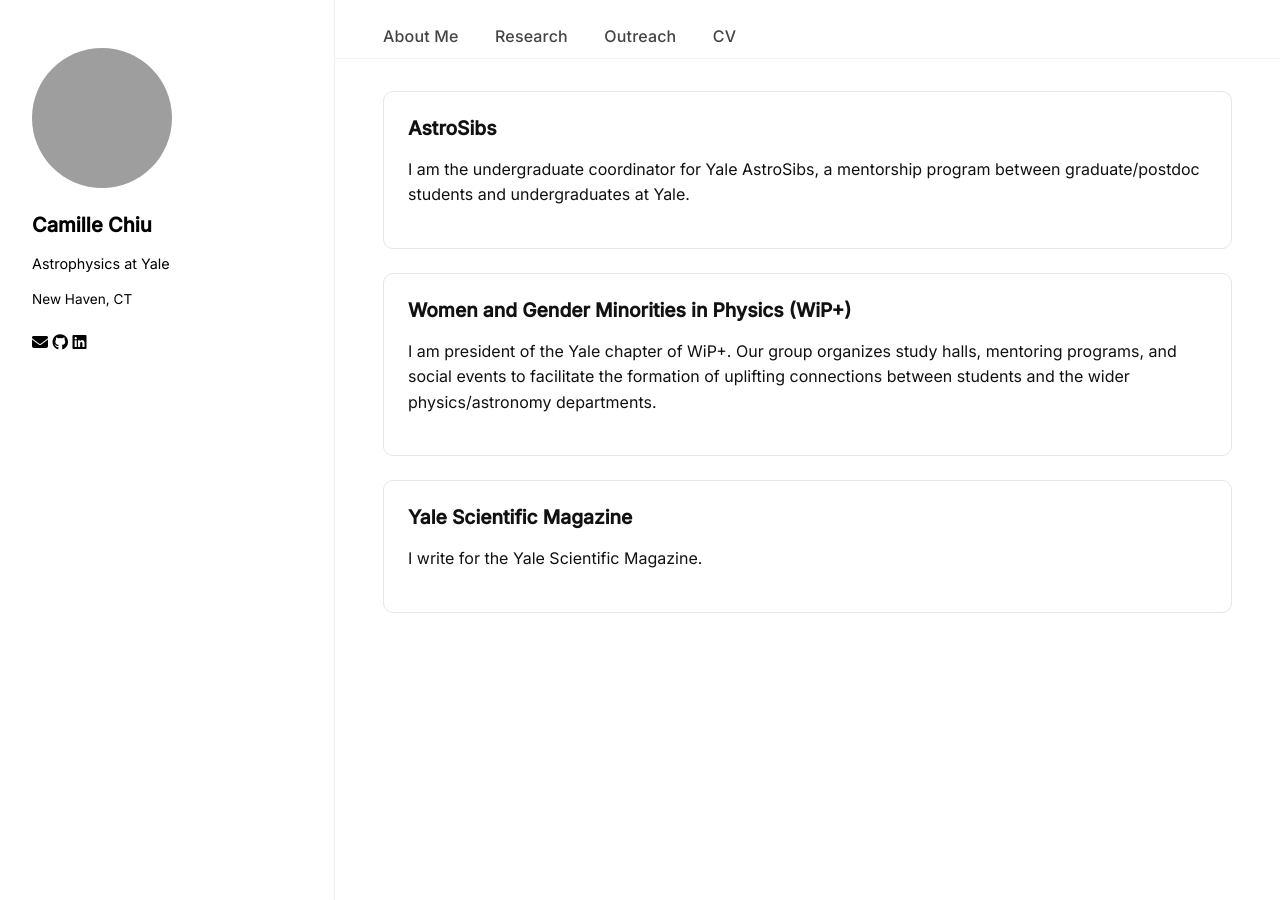
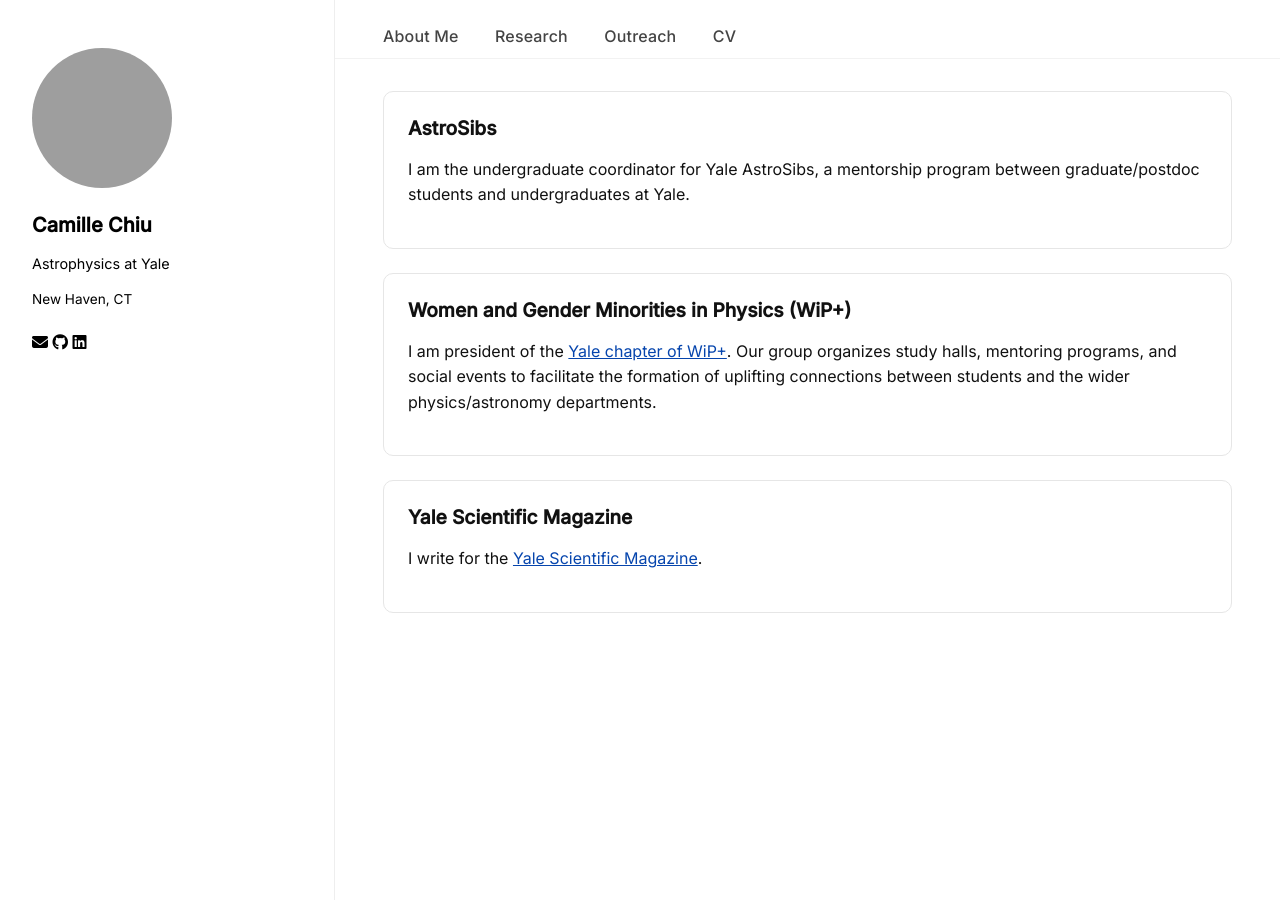
Before and after one commit to camchiu/camchiu.github.io, a Jekyll site: the page built from outreach.md, in a window 1280 px wide. Built offline with Jekyll 4.4.1, drawn with Linux system fonts in a browser that asks for light colours; grey boxes are pictures that could not be loaded.

Commit message:
Update main.scss

```diff
--- a/assets/css/main.scss
+++ b/assets/css/main.scss
@@ -167,6 +167,15 @@
   transition: box-shadow 0.2s ease, transform 0.2s ease;
 }
 
+.project-card a {
+  color: #0645ad;
+  text-decoration: underline;
+}
+
+.project-card a:hover {
+  color: #000;
+}
+
 /* subtle hover effect (very lab-site style) */
 .project-card:hover {
   box-shadow: 0 4px 18px rgba(0, 0, 0, 0.06);
```
